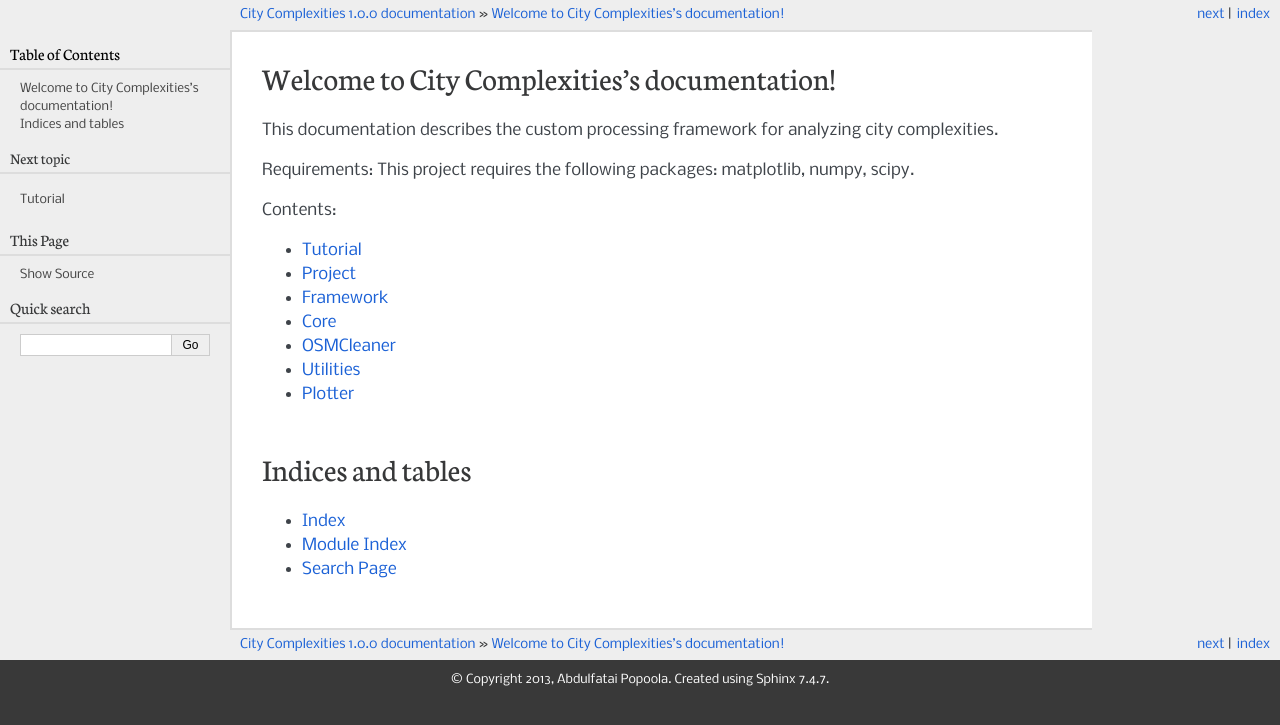
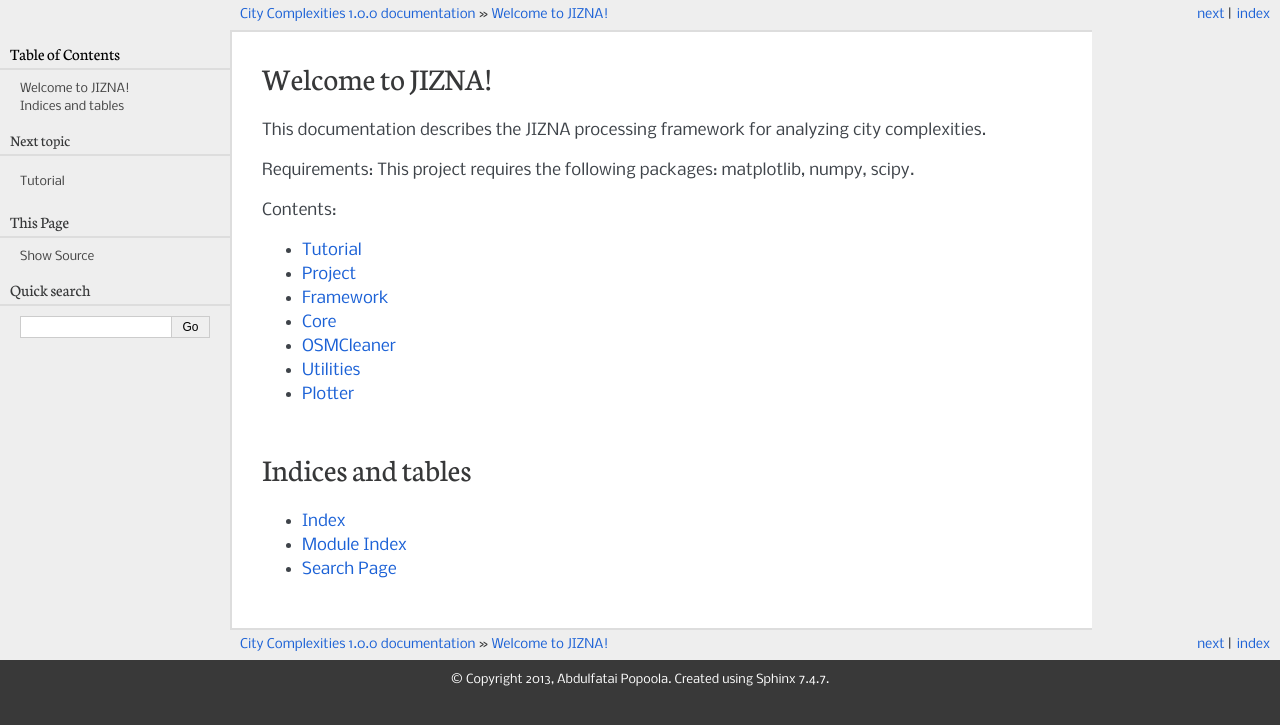
Before and after one commit to abdulapopoola/JIZNA, a Sphinx documentation site: the page built from doc/index.rst, in a window 1280 px wide. Shown: the top 725 px of the page. Built offline with Sphinx 7.4.7, drawn with Linux system fonts in a browser that asks for light colours; formulas are drawn with MathJax 3.

Commit message:
Name changed

```diff
--- a/doc/index.rst
+++ b/doc/index.rst
@@ -1,12 +1,12 @@
-.. City Complexities documentation master file, created by
+.. JIZNA documentation master file, created by
    sphinx-quickstart on Tue Mar 12 13:37:51 2013.
    You can adapt this file completely to your liking, but it should at least
    contain the root `toctree` directive.
 
-Welcome to City Complexities's documentation!
+Welcome to JIZNA!
 =============================================
 
-This documentation describes the custom processing framework
+This documentation describes the JIZNA processing framework
 for analyzing city complexities.
 
 Requirements:
```
